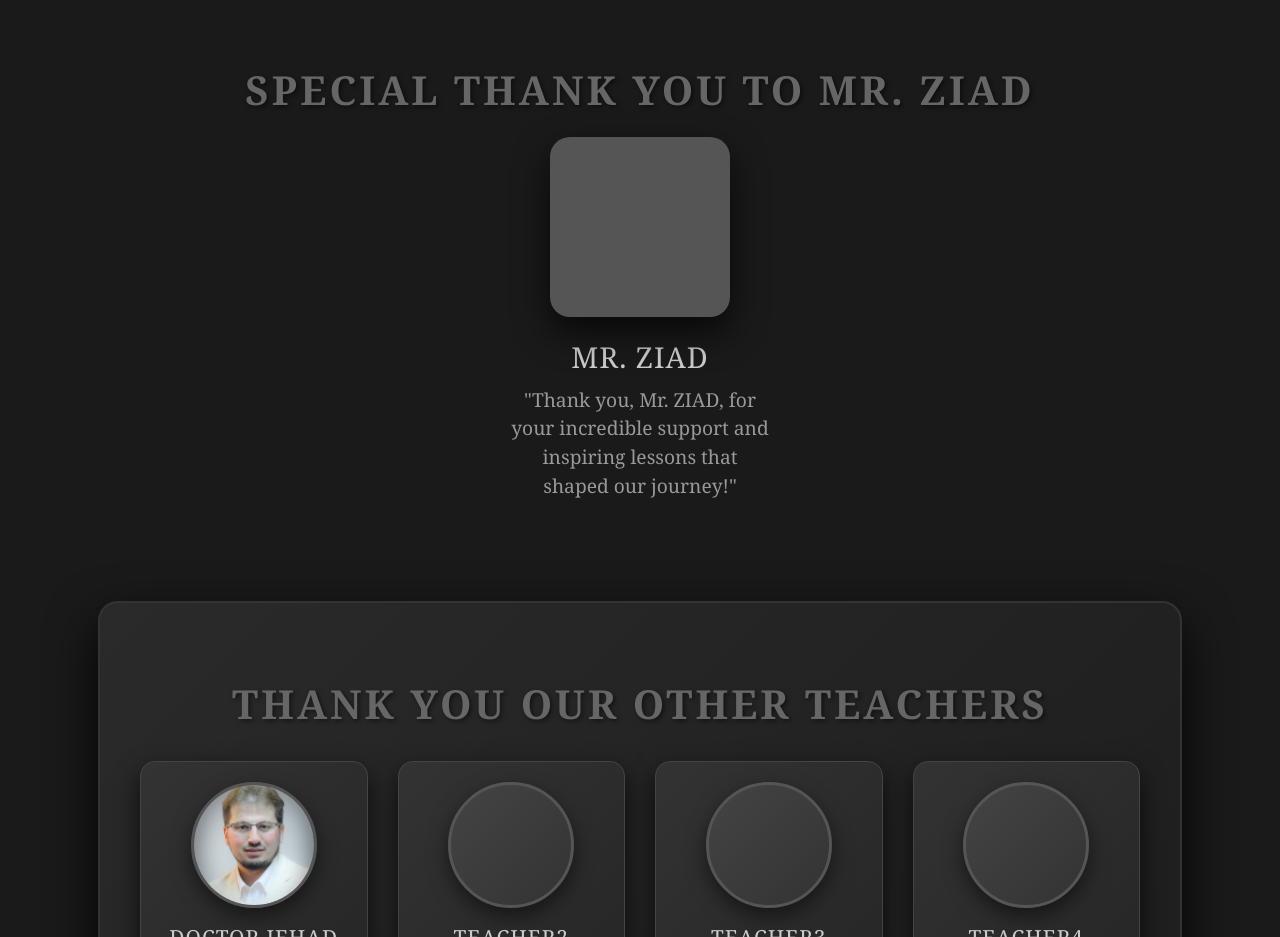
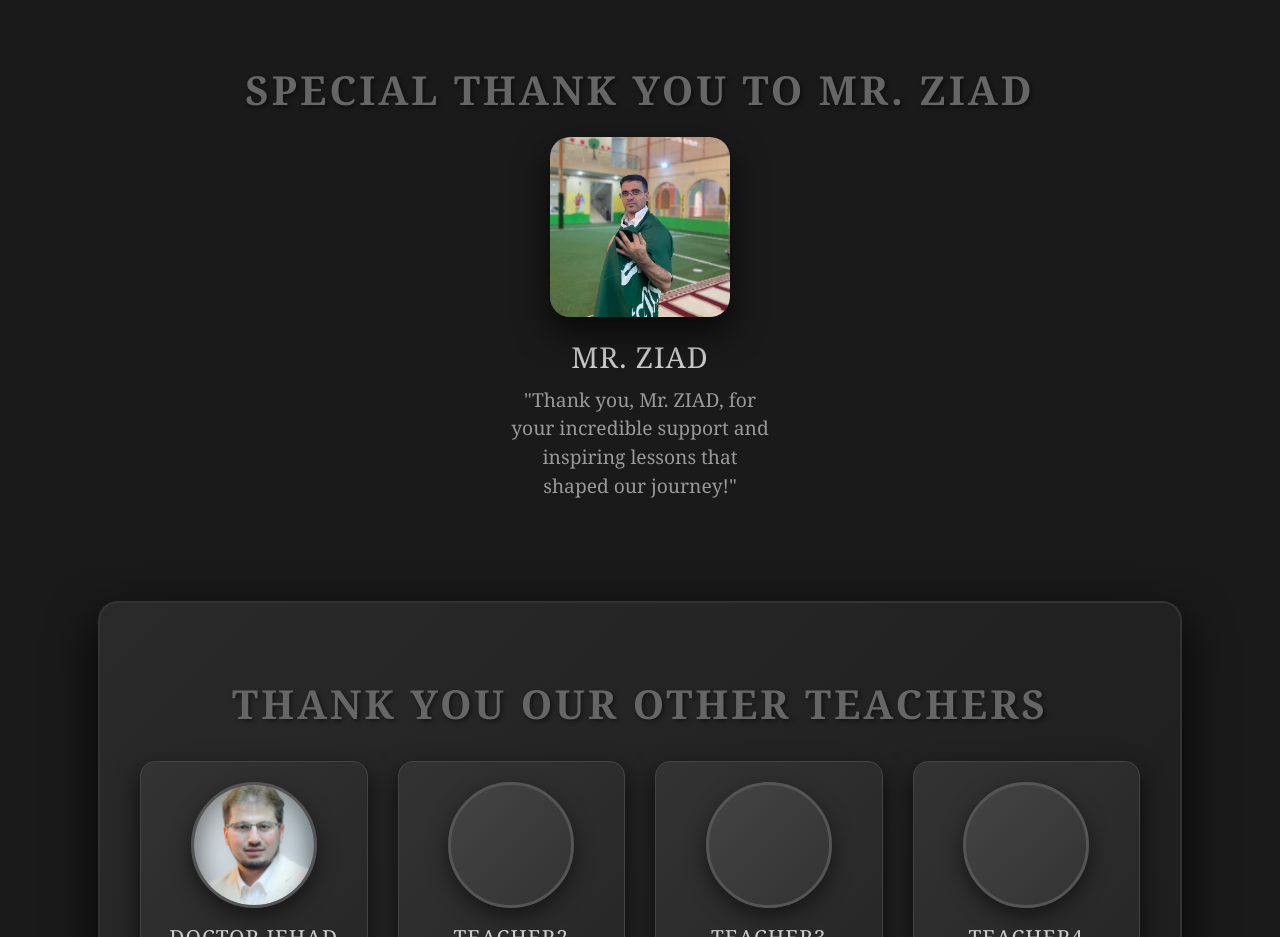
Before and after one commit to 3mar48Yt/Seniors26, a plain HTML site: page index.html in a window 1280 px wide. Shown: the part 1300-2237 px from the top of the page. Drawn offline with Linux system fonts and the light colour scheme.

Commit message:
Update index.html

```diff
--- a/index.html
+++ b/index.html
@@ -658,7 +658,7 @@
   <div class="special-teacher-card">
     <div class="special-teacher-photo">
       <!-- HERE EDIT SPECIAL TEACHER IMAGE -->
-      <img src="images/mr_ziad.jpg" alt="Mr. Ziad" onerror="this.style.display='none'">
+      <img src="images/mrs_ziad.jpg" alt="Mr. Ziad" onerror="this.style.display='none'">
     </div>
     <div class="teacher-name" style="font-size: 1.8em; color: #cccccc; margin: 0 0 10px 0; text-transform: uppercase; letter-spacing: 1px;">Mr. ZIAD</div>
     <div class="teacher-message" style="font-size: 1.2em; color: #999999; line-height: 1.5; padding: 0 20px; max-width: 600px;">"Thank you, Mr. ZIAD, for your incredible support and inspiring lessons that shaped our journey!"</div>
@@ -925,4 +925,5 @@
 </script>
 
 </body>
+
 </html>
```
